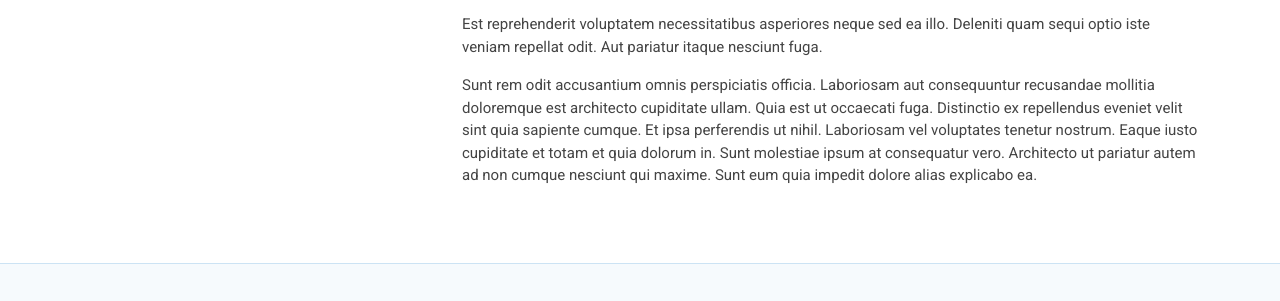
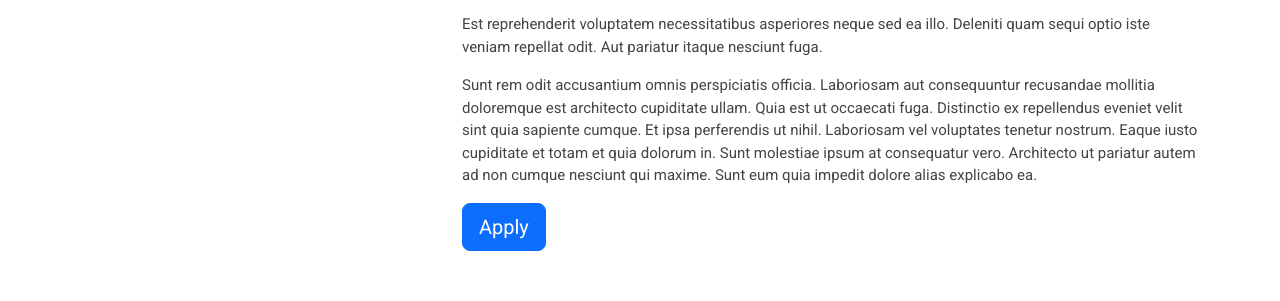
Before and after one commit to kishan5432/PMSConnect, a plain HTML site: page service-details.html in a window 1280 px wide. Shown: the part 1248-1549 px from the top of the page. Drawn offline with Linux system fonts and the light colour scheme.

Commit message:
apply for scholarship button added

```diff
--- a/service-details.html
+++ b/service-details.html
@@ -108,6 +108,7 @@
             <p>
               Sunt rem odit accusantium omnis perspiciatis officia. Laboriosam aut consequuntur recusandae mollitia doloremque est architecto cupiditate ullam. Quia est ut occaecati fuga. Distinctio ex repellendus eveniet velit sint quia sapiente cumque. Et ipsa perferendis ut nihil. Laboriosam vel voluptates tenetur nostrum. Eaque iusto cupiditate et totam et quia dolorum in. Sunt molestiae ipsum at consequatur vero. Architecto ut pariatur autem ad non cumque nesciunt qui maxime. Sunt eum quia impedit dolore alias explicabo ea.
             </p>
+            <a class="btn btn-primary btn-lg " href="">Apply</a>
           </div>
 
         </div>
```
Also changed, not shown: signup.html (added).
